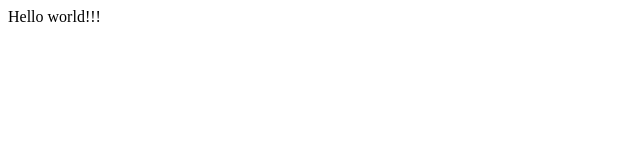
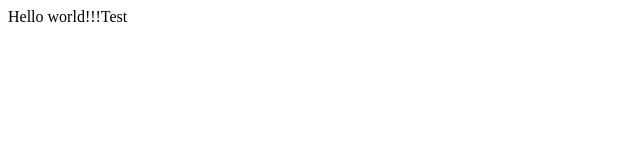
Before and after one commit to stolehst/GitTutorial, a plain HTML site: page index.html in a window 1280 px wide. Shown: the full height of the page, 0-640 px from the left. Drawn offline with Linux system fonts and the light colour scheme.

Commit message:
nasza zmiana

```diff
--- a/index.html
+++ b/index.html
@@ -6,6 +6,6 @@
     <title>Document</title>
 </head>
 <body>
-    Hello world!!!
+    Hello world!!!Test
 </body>
 </html>
```
